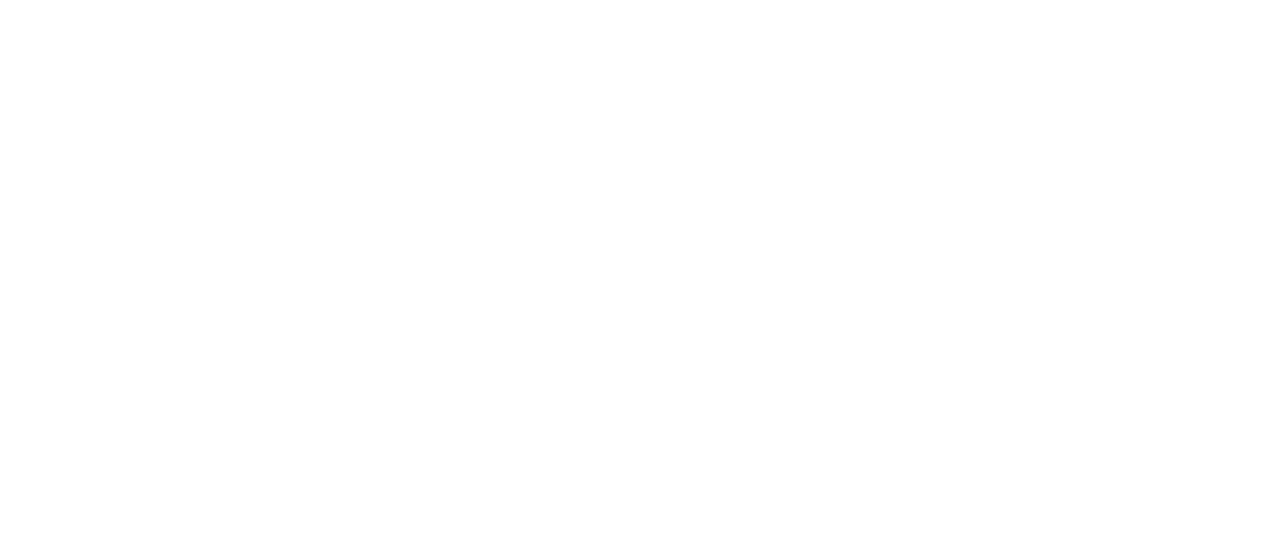
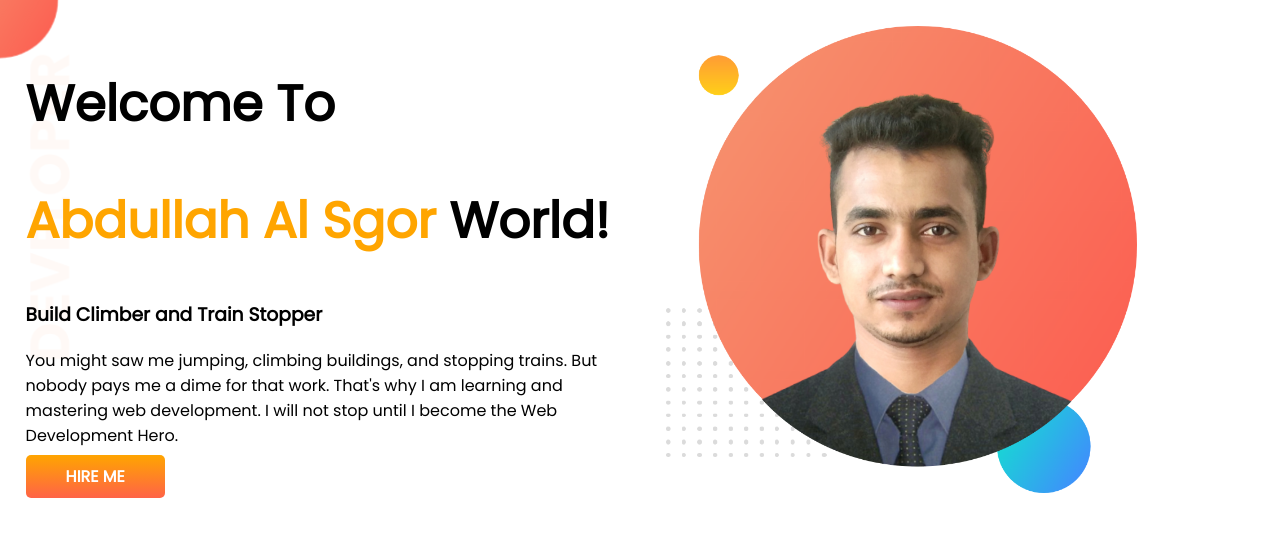
Before and after one commit to 60450sagor/developer-portfolio, a plain HTML site: page index.html in a window 1280 px wide. Drawn offline with Linux system fonts and the light colour scheme.

Commit message:
nothing change

```diff
--- a/index.html
+++ b/index.html
@@ -5,7 +5,36 @@
     <meta http-equiv="X-UA-Compatible" content="IE=edge" />
     <meta name="viewport" content="width=device-width, initial-scale=1.0" />
     <title>Sagor Portfolio</title>
+    <link rel="preconnect" href="https://fonts.googleapis.com" />
+    <link rel="preconnect" href="https://fonts.gstatic.com" crossorigin />
+    <link
+      href="https://fonts.googleapis.com/css2?family=Poppins&display=swap"
+      rel="stylesheet"
+    />
     <link rel="stylesheet" href="style.css" />
   </head>
-  <body></body>
+  <body>
+    <section class="top-banner">
+      <div class="first-class">
+        <h1>Welcome To</h1>
+        <h1><span class="color-piker">Abdullah Al Sgor</span> World!</h1>
+        <h3>Build Climber and Train Stopper</h3>
+        <p>
+          You might saw me jumping, climbing buildings, and stopping trains. But
+          nobody pays me a dime for that work. That's why I am learning and
+          mastering web development. I will not stop until I become the Web
+          Development Hero.
+        </p>
+        <a
+          class="link-button"
+          href="https://www.linkedin.com/in/sagor-mahamud-64534223a/"
+          target="_blank"
+          >HIRE ME</a
+        >
+      </div>
+      <div class="first-class">
+        <img src="images/sagor1.png" alt="" />
+      </div>
+    </section>
+  </body>
 </html>
--- a/style.css
+++ b/style.css
@@ -0,0 +1,32 @@
+body {
+  font-family: "Poppins", sans-serif;
+  margin: 0;
+}
+h1 {
+  font-size: 50px;
+}
+.color-piker {
+  color: orange;
+}
+section {
+  display: flex;
+}
+.first-class {
+  width: 50%;
+  padding: 2%;
+}
+.first-class img {
+  width: 80%;
+}
+.link-button {
+  text-decoration: none;
+  background-image: linear-gradient(orange, tomato);
+  padding: 10px 40px;
+  color: white;
+  font-weight: 700;
+  border-radius: 5px;
+}
+.top-banner {
+  background-image: url(images/top-banner.png);
+  background-repeat: no-repeat;
+}
```
Also changed, not shown: images/my picture.jpeg (deleted), images/my2nd.png (added), images/sagor1.png (added), images/sagor2.png (renamed from images/my-bg2.png), 1 other file.
